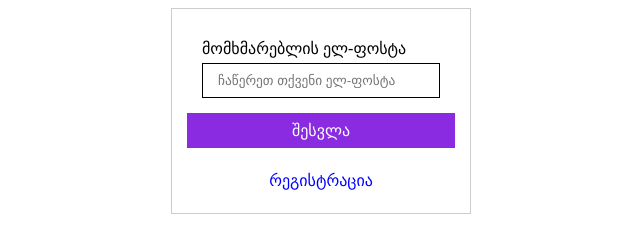
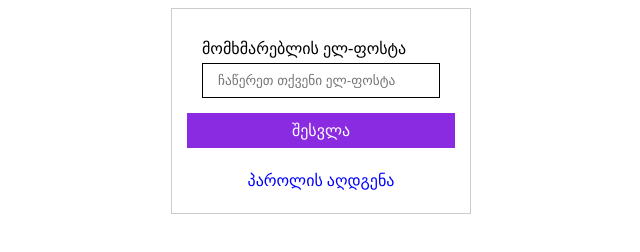
Before and after one commit to anano303/authorization, a plain HTML site: page reset.html in a window 1280 px wide. Shown: the full height of the page, 319-959 px from the left. Drawn offline with Linux system fonts and the light colour scheme.

Commit message:
registration

```diff
--- a/reset.html
+++ b/reset.html
@@ -4,7 +4,7 @@
     <meta charset="UTF-8">
     <meta http-equiv="X-UA-Compatible" content="IE=edge">
     <meta name="viewport" content="width=device-width, initial-scale=1.0">
-    <title>Document</title>
+    <title>პაროლის აღდგენა</title>
     <link rel="stylesheet" href="style.css">
 </head>
 <body>
@@ -18,7 +18,7 @@
 </div>
 
 <button class="btn btn-primary w-100 mb-15">შესვლა</button>
-<a class="btn btn-link" href="registration.html">რეგისტრაცია</a>
+<a class="btn btn-link" href="registration.html">პაროლის აღდგენა</a>
 
     </div>
 
```
Also changed, not shown: registration.html (+1 -1 lines).
